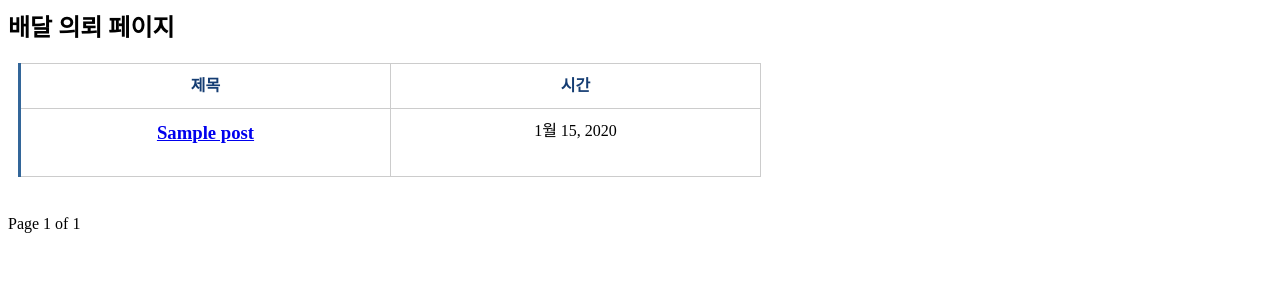
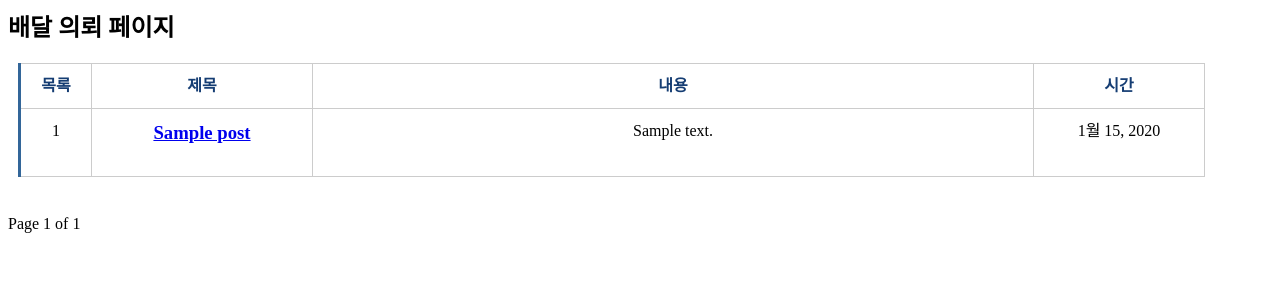
Before and after one commit to hyeonji0409/ImGoin, a Django app: page /blog/ in a window 1280 px wide. Shown: the top 300 px of the page. Run offline with Django 3.2, Linux system fonts and the light colour scheme; tables that the repository leaves empty hold one stand-in row (values such as "Sample post").

Commit message:
rider list

```diff
--- a/blog/templates/blog/post_list.html
+++ b/blog/templates/blog/post_list.html
@@ -10,7 +10,6 @@
     }
 
     .table_table-boardered th{
-        width: 147px;
         padding: 10px;
         font-weight: bold;
         vertical-align: top;
@@ -20,7 +19,6 @@
     }
 
     .table_table-boardered td{
-        width: 349px;
         padding: 10px;
         vertical-align: top;
         border-right: 1px solid #ccc;
@@ -35,12 +33,16 @@
     <table class="table_table-boardered">
         <tbody>
             <tr>
-                <th>제목</th>
-                <th>시간</th>
+                <th style="width: 50px;">목록</th>
+                <th style="width: 200px;">제목</th>
+                <th style="width: 700px;">내용</th>
+                <th style="width: 150px;">시간</th>
             </tr>
             {% for post in posts %}
             <tr>
+                <td>{{post.id}}</td>
                 <td> <h3><a href="{{post.get_absolute_url}}">{{post.title}}</a></h3></td>
+                <td>{{post.content}}</td>
                 <td>{{post.mod_date|date:"N d, Y"}}</td>
             </tr>
             {% endfor %}
```
